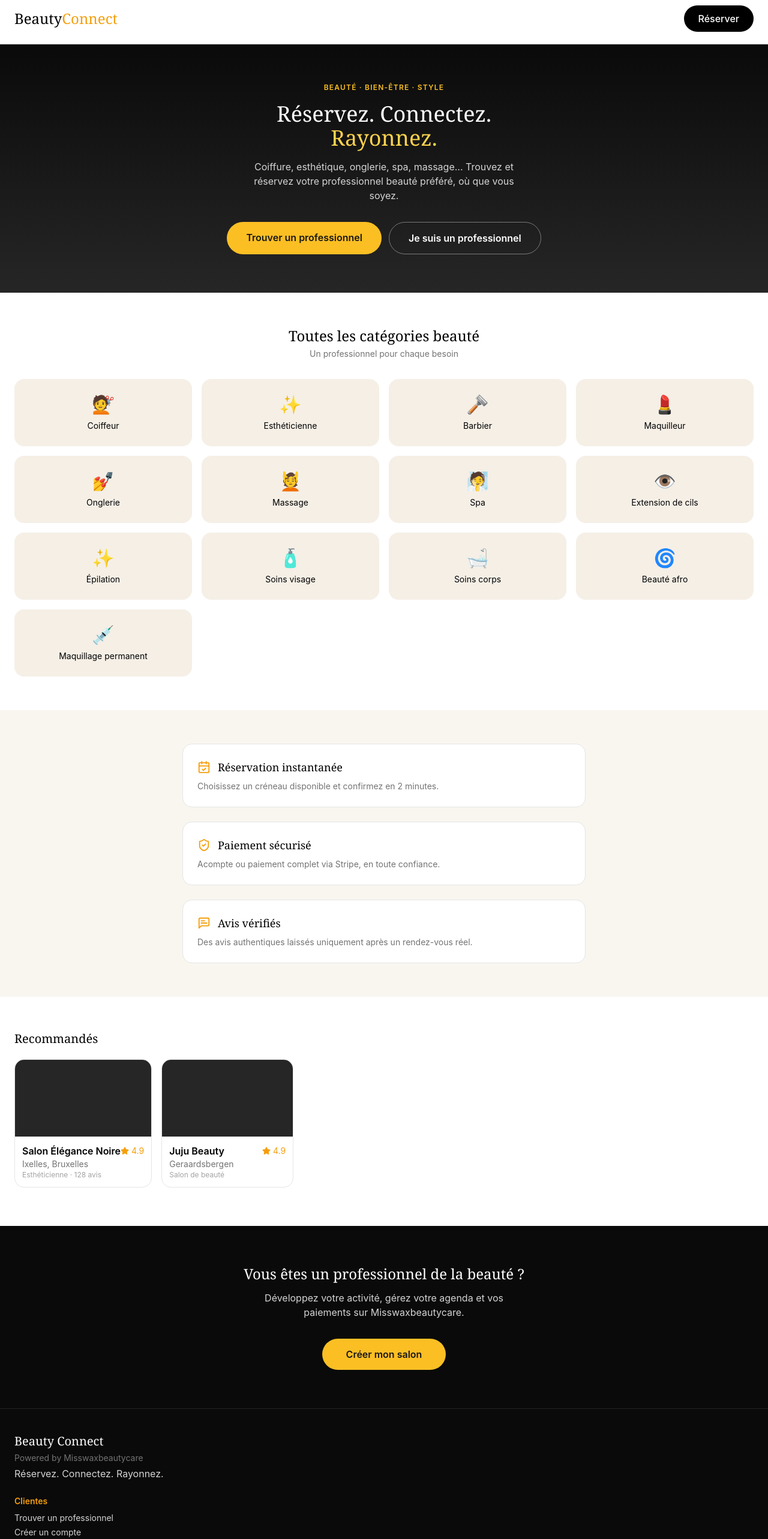
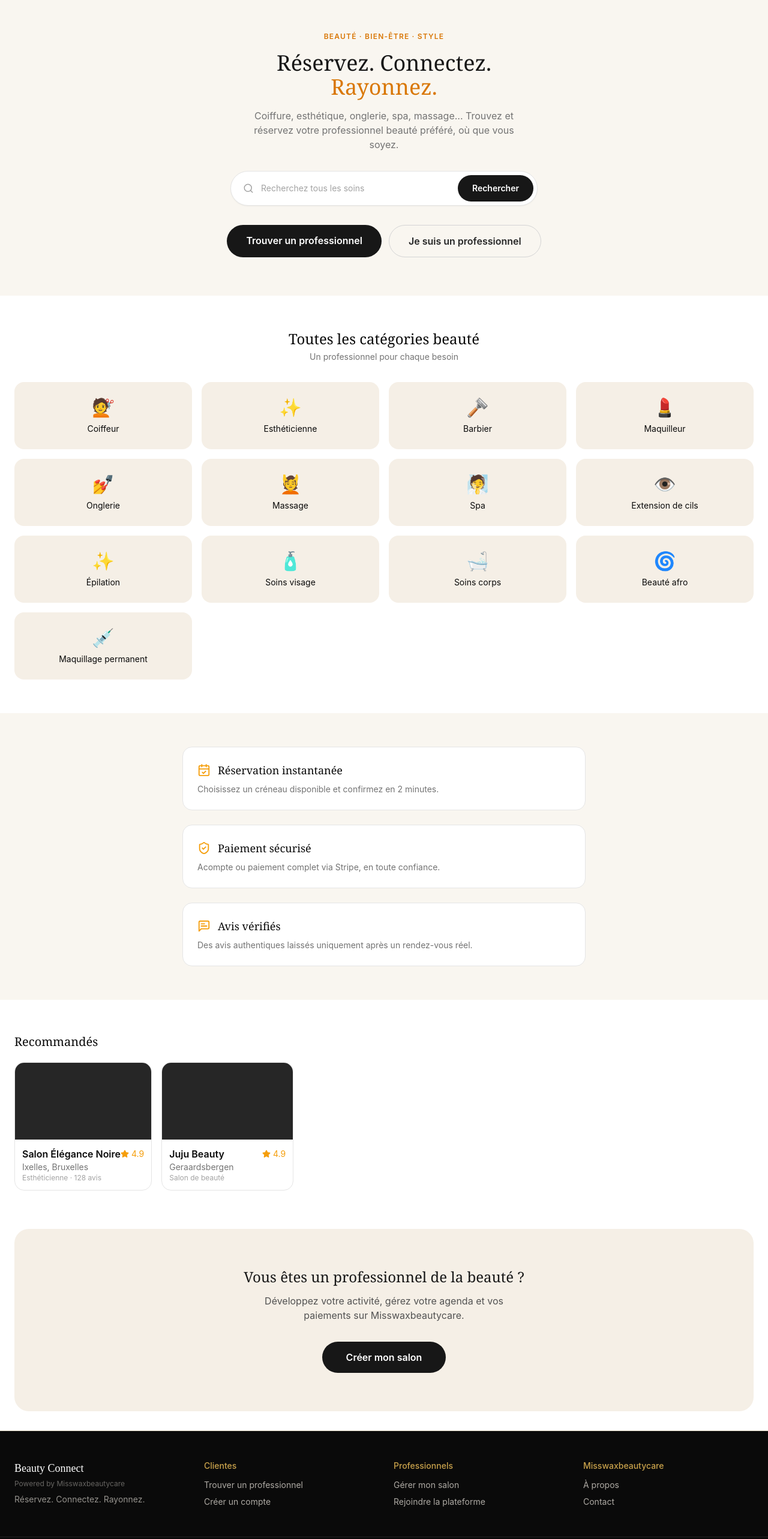
Before and after one commit to Misswaxbeautycare/beautyconnect, a Next.js app: page / in a window 1280 px wide. Shown: the part 80-2646 px from the top of the page at 60% size. Built offline with nearby package versions, Linux system fonts and the light colour scheme.

Commit message:
Update page.tsx

```diff
--- a/app/page.tsx
+++ b/app/page.tsx
@@ -1,5 +1,5 @@
 import Link from "next/link";
-import { Star, CalendarCheck, ShieldCheck, MessageSquareText } from "lucide-react";
+import { Star, CalendarCheck, ShieldCheck, MessageSquareText, Search } from "lucide-react";
 
 const categories = [
   { name: "Coiffeur", icon: "💇" },
@@ -19,48 +19,59 @@ const categories = [
 
 export default function HomePage() {
   return (
-    <main className="min-h-screen bg-white text-black">
-      <header className="flex items-center justify-between px-6 py-5 border-b border-neutral-200">
-        <span className="text-2xl font-serif">
-          Beauty<span className="text-amber-500">Connect</span>
-        </span>
-        <Link
-          href="/recherche"
-          className="rounded-full bg-black text-white px-6 py-2.5 font-medium hover:bg-neutral-800 transition"
-        >
-          Réserver
-        </Link>
-      </header>
-
-      <section className="px-6 py-16 text-center bg-gradient-to-b from-neutral-950 to-neutral-800 text-white">
-        <p className="tracking-widest text-amber-400 text-xs font-semibold mb-4">
+    <>
+      {/* Hero — fond clair, plus de noir */}
+      <section className="px-6 py-16 text-center bg-[#F9F6F0]">
+        <p className="tracking-widest text-amber-600 text-xs font-semibold mb-4">
           BEAUTÉ · BIEN-ÊTRE · STYLE
         </p>
-        <h1 className="text-3xl md:text-4xl font-serif mb-4 leading-tight">
+        <h1 className="text-3xl md:text-4xl font-serif mb-4 leading-tight text-neutral-900">
           Réservez. Connectez.
           <br />
-          <span className="text-amber-300">Rayonnez.</span>
+          <span className="text-amber-600">Rayonnez.</span>
         </h1>
-        <p className="text-neutral-300 mb-8 max-w-md mx-auto">
+        <p className="text-neutral-500 mb-8 max-w-md mx-auto">
           Coiffure, esthétique, onglerie, spa, massage... Trouvez et réservez
           votre professionnel beauté préféré, où que vous soyez.
         </p>
+
+        {/* Barre de recherche pilule */}
+        <form
+          action="/recherche"
+          className="flex items-center gap-3 rounded-full border border-neutral-200 bg-white pl-5 pr-1.5 py-1.5 shadow-sm max-w-lg mx-auto mb-8"
+        >
+          <Search size={18} className="text-neutral-400 shrink-0" />
+          <input
+            type="text"
+            name="q"
+            placeholder="Recherchez tous les soins"
+            className="flex-1 outline-none text-sm bg-transparent placeholder:text-neutral-400"
+          />
+          <button
+            type="submit"
+            className="rounded-full bg-neutral-900 text-white px-6 py-3 text-sm font-semibold shrink-0"
+          >
+            Rechercher
+          </button>
+        </form>
+
         <div className="flex flex-col sm:flex-row gap-3 justify-center">
           <Link
             href="/recherche"
-            className="rounded-full bg-amber-400 text-neutral-900 px-8 py-3.5 font-semibold hover:bg-amber-300 transition"
+            className="rounded-full bg-neutral-900 text-white px-8 py-3.5 font-semibold hover:bg-neutral-800 transition"
           >
             Trouver un professionnel
           </Link>
           <Link
             href="/pro/inscription"
-            className="rounded-full border border-white/40 text-white px-8 py-3.5 font-semibold hover:bg-white/10 transition"
+            className="rounded-full border border-neutral-300 text-neutral-800 px-8 py-3.5 font-semibold hover:bg-neutral-100 transition"
           >
             Je suis un professionnel
           </Link>
         </div>
       </section>
 
+      {/* Catégories */}
       <section className="px-6 py-14">
         <h2 className="text-2xl font-serif text-center mb-1">
           Toutes les catégories beauté
@@ -82,6 +93,7 @@ export default function HomePage() {
         </div>
       </section>
 
+      {/* Pourquoi BeautyConnect */}
       <section className="px-6 py-14 bg-[#F9F6F0]">
         <div className="grid gap-6 max-w-2xl mx-auto">
           <FeatureCard
@@ -102,6 +114,7 @@ export default function HomePage() {
         </div>
       </section>
 
+      {/* Recommandés */}
       <section className="px-6 py-14">
         <h2 className="text-xl font-serif mb-5">Recommandés</h2>
         <div className="flex gap-4 overflow-x-auto pb-2">
@@ -120,52 +133,23 @@ export default function HomePage() {
         </div>
       </section>
 
-      <footer className="bg-neutral-950 text-neutral-300">
-        <div className="px-6 py-16 text-center border-b border-white/10">
-          <h2 className="text-2xl font-serif mb-3 text-white">
+      {/* CTA Pro — fond clair, séparé du footer par de l'espace */}
+      <section className="px-6 py-16 mb-8 text-center bg-[#F5EFE6] mx-6 rounded-3xl">
+        <h2 className="text-2xl font-serif mb-3 text-neutral-900">
           Vous êtes un professionnel de la beauté ?
         </h2>
-          <p className="text-neutral-300 mb-8 max-w-md mx-auto">
+        <p className="text-neutral-600 mb-8 max-w-md mx-auto">
           Développez votre activité, gérez votre agenda et vos paiements sur
           Misswaxbeautycare.
         </p>
         <Link
           href="/pro/inscription"
-            className="inline-block rounded-full bg-amber-400 text-neutral-900 px-10 py-3.5 font-semibold hover:bg-amber-300 transition"
+          className="inline-block rounded-full bg-neutral-900 text-white px-10 py-3.5 font-semibold hover:bg-neutral-800 transition"
         >
           Créer mon salon
         </Link>
-        </div>
-
-        <div className="px-6 py-10">
-          <h3 className="text-white text-xl font-serif mb-1">Beauty Connect</h3>
-          <p className="text-neutral-500 text-sm mb-1">Powered by Misswaxbeautycare</p>
-          <p className="mb-6">Réservez. Connectez. Rayonnez.</p>
-
-          <div className="grid grid-cols-1 gap-6 text-sm">
-            <div>
-              <p className="text-amber-500 font-semibold mb-2">Clientes</p>
-              <p className="mb-1">Trouver un professionnel</p>
-              <p>Créer un compte</p>
-            </div>
-            <div>
-              <p className="text-amber-500 font-semibold mb-2">Professionnels</p>
-              <p className="mb-1">Gérer mon salon</p>
-              <p>Rejoindre la plateforme</p>
-            </div>
-            <div>
-              <p className="text-amber-500 font-semibold mb-2">Misswaxbeautycare</p>
-              <p className="mb-1">À propos</p>
-              <p>Contact</p>
-            </div>
-          </div>
-
-          <p className="text-neutral-600 text-xs mt-10">
-            © 2026 Beauty Connect — Tous droits réservés
-          </p>
-        </div>
-      </footer>
-    </main>
+      </section>
+    </>
   );
 }
 
```
Lines whose indentation alone changed are shown as unchanged.
